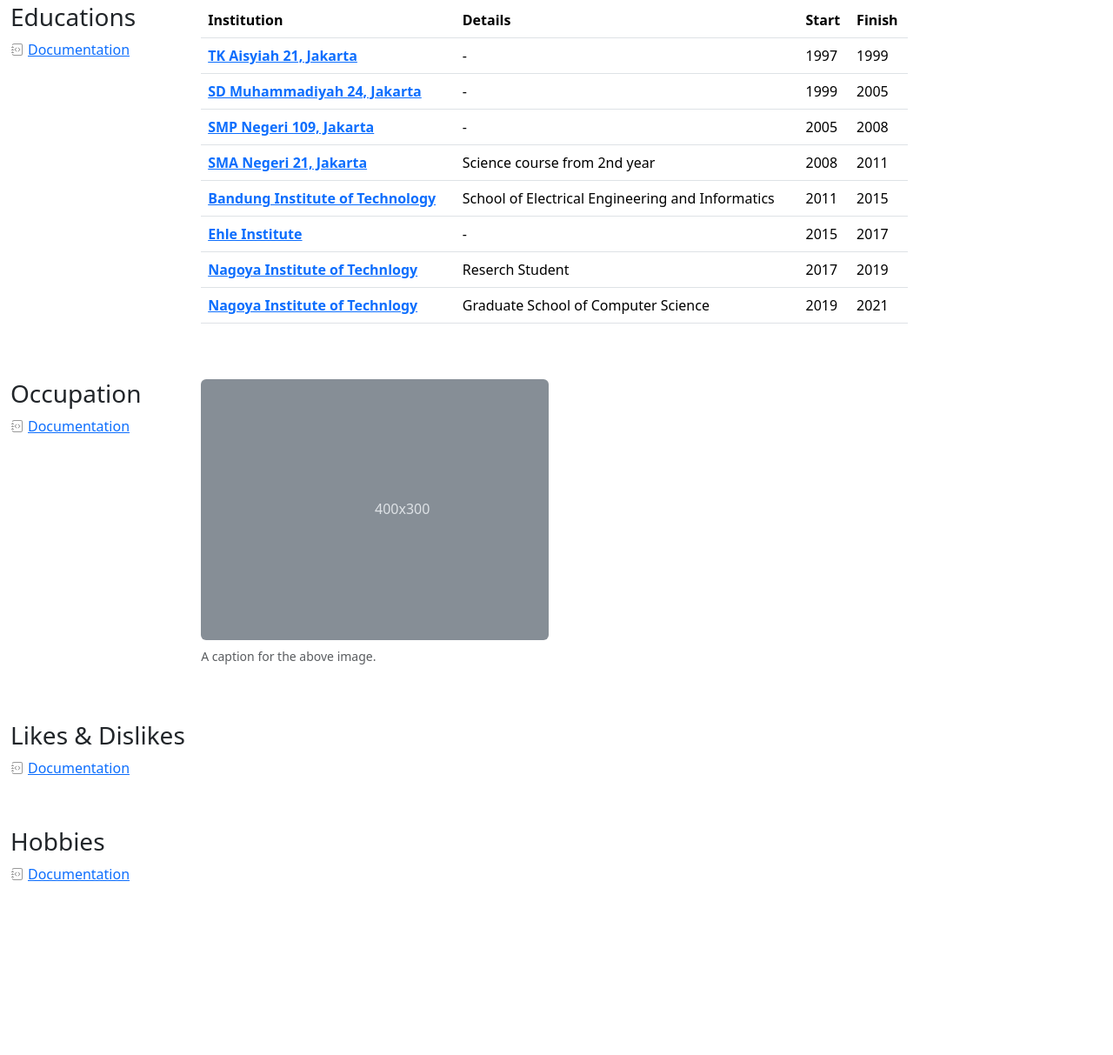
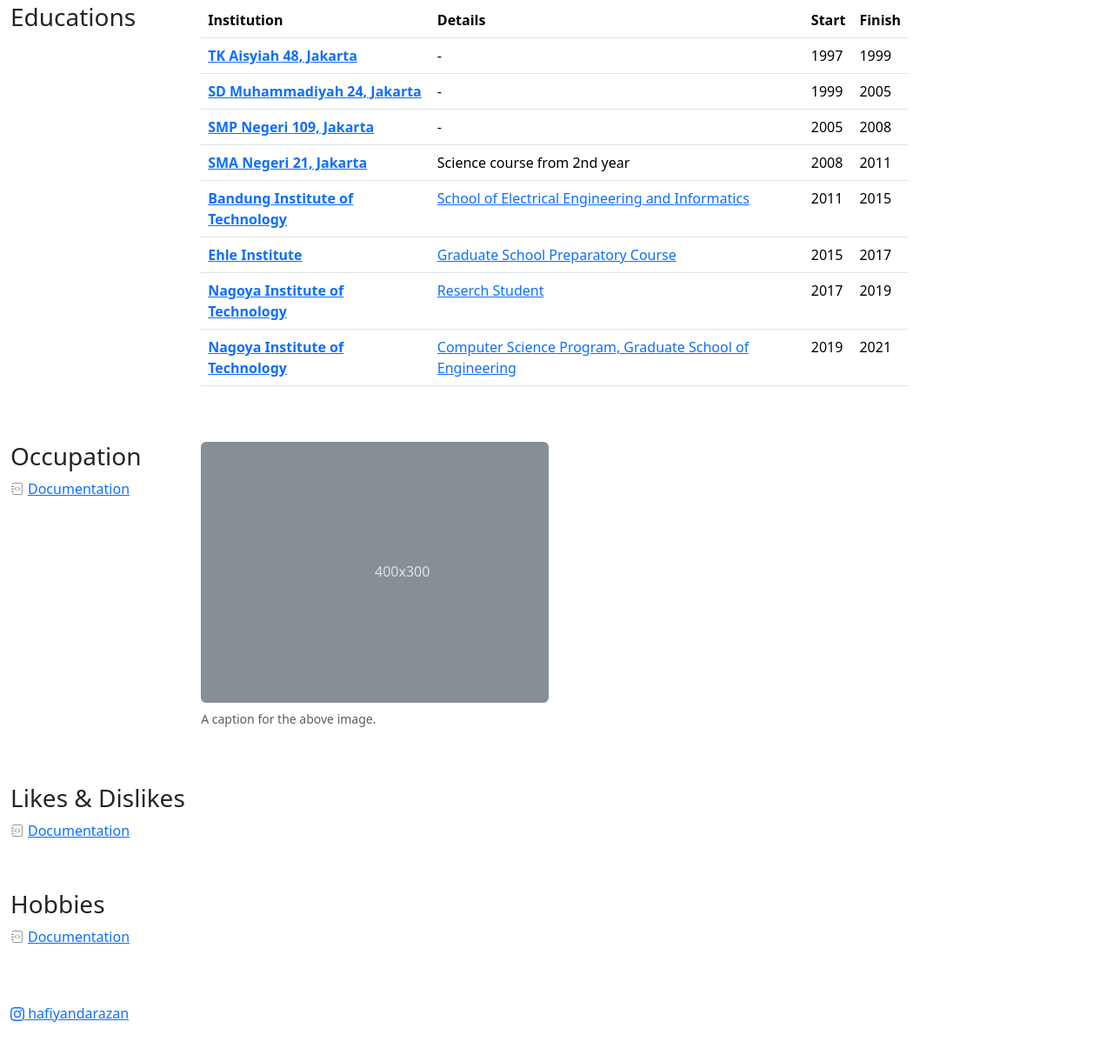
Before and after one commit to hrazan/my-own-website, a plain HTML site: page public/aboutme.html in a window 1280 px wide. Shown: the part 1777-2990 px from the top of the page at 87% size. Before the commit the page ends 2818 px from the top, so only its background shows below. Drawn offline with nearby package versions, Linux system fonts and the light colour scheme.

Commit message:
update
added links for educations

```diff
--- a/public/aboutme.html
+++ b/public/aboutme.html
@@ -120,9 +120,7 @@
       <article class="my-3" id="aboutme-educations">
         <div class="bd-heading sticky-xl-top align-self-start mt-5 mb-3 mt-xl-0 mb-xl-2">
           <h3>Educations</h3>
-          <a class="d-flex align-items-center" href="/docs/5.3/content/tables/">Documentation</a>
         </div>
-
         <div>
           <div class="bd-example-snippet bd-code-snippet">
             <div class="bd-example m-0 border-0">
@@ -138,7 +136,7 @@
                 <tbody>
                   <tr>
                     <th scope="row">
-                      <a href="https://www.google.com">TK Aisyiah 21, Jakarta</a>
+                      <a href="https://maps.app.goo.gl/mBvNvXbthZooe3wVA">TK Aisyiah 48, Jakarta</a>
                     </th>
                     <td>-</td>
                     <td>1997</td>
@@ -146,7 +144,7 @@
                   </tr>
                   <tr>
                     <th scope="row">
-                      <a href="https://www.google.com">SD Muhammadiyah 24, Jakarta</a>
+                      <a href="https://maps.app.goo.gl/cLgCWpHpVGvJkw8i6">SD Muhammadiyah 24, Jakarta</a>
                     </th>
                     <td>-</td>
                     <td>1999</td>
@@ -154,7 +152,7 @@
                   </tr>
                   <tr>
                     <th scope="row">
-                      <a href="https://www.google.com">SMP Negeri 109, Jakarta</a>
+                      <a href="https://maps.app.goo.gl/229KMwreUsgFQJUe8">SMP Negeri 109, Jakarta</a>
                     </th>
                     <td>-</td>
                     <td>2005</td>
@@ -162,7 +160,7 @@
                   </tr>
                   <tr>
                     <th scope="row">
-                      <a href="https://www.google.com">SMA Negeri 21, Jakarta</a>
+                      <a href="https://maps.app.goo.gl/ptt7eKEXNyNBKVHv8">SMA Negeri 21, Jakarta</a>
                     </th>
                     <td>Science course from 2nd year</td>
                     <td>2008</td>
@@ -170,33 +168,48 @@
                   </tr>
                   <tr>
                     <th scope="row">
-                      <a href="https://www.google.com">Bandung Institute of Technology</a>
+                      <a href="https://www.itb.ac.id/">Bandung Institute of Technology</a>
                     </th>
-                    <td>School of Electrical Engineering and Informatics</td>
+                    <td>
+                      <a href="https://stei.itb.ac.id/">School of Electrical Engineering and Informatics</a>
+                    </td>
                     <td>2011</td>
                     <td>2015</td>
                   </tr>
                   <tr>
                     <th scope="row">
-                      <a href="https://www.google.com">Ehle Institute</a>
+                      <a href="https://jls.ehle.ac.jp/en/">Ehle Institute</a>
                     </th>
-                    <td>-</td>
+                    <td>
+                      <a href="https://jls.ehle.ac.jp/en/graduate_school_preparatory_course/">Graduate School
+                        Preparatory Course</a>
+                    </td>
                     <td>2015</td>
                     <td>2017</td>
                   </tr>
                   <tr>
                     <th scope="row">
-                      <a href="https://www.google.com">Nagoya Institute of Technlogy</a>
+                      <a href="https://www.nitech.ac.jp/eng/">Nagoya Institute of Technology</a>
                     </th>
-                    <td>Reserch Student</td>
+                    <td>
+                      <a href="https://www.nitech.ac.jp/int/news/9988.html">
+                        Reserch Student
+                      </a>
+                    </td>
                     <td>2017</td>
                     <td>2019</td>
                   </tr>
                   <tr>
                     <th scope="row">
-                      <a href="https://www.google.com">Nagoya Institute of Technlogy</a>
+                      <a href="https://www.nitech.ac.jp/eng/">
+                        Nagoya Institute of Technology
+                      </a>
                     </th>
-                    <td>Graduate School of Computer Science</td>
+                    <td>
+                      <a href="https://www.cs.nitech.ac.jp/english/curriculum/">
+                        Computer Science Program, Graduate School of Engineering
+                      </a>
+                    </td>
                     <td>2019</td>
                     <td>2021</td>
                   </tr>
@@ -252,6 +265,15 @@
         </div>
       </article>
     </section>
+
+    <a class="my-4 pb-4" href="https://www.instagram.com/hafiyandarazan/">
+      <svg xmlns="http://www.w3.org/2000/svg" width="16" height="16" fill="currentColor" class="bi bi-instagram"
+        viewBox="0 0 16 16">
+        <path
+          d="M8 0C5.829 0 5.556.01 4.703.048 3.85.088 3.269.222 2.76.42a3.9 3.9 0 0 0-1.417.923A3.9 3.9 0 0 0 .42 2.76C.222 3.268.087 3.85.048 4.7.01 5.555 0 5.827 0 8.001c0 2.172.01 2.444.048 3.297.04.852.174 1.433.372 1.942.205.526.478.972.923 1.417.444.445.89.719 1.416.923.51.198 1.09.333 1.942.372C5.555 15.99 5.827 16 8 16s2.444-.01 3.298-.048c.851-.04 1.434-.174 1.943-.372a3.9 3.9 0 0 0 1.416-.923c.445-.445.718-.891.923-1.417.197-.509.332-1.09.372-1.942C15.99 10.445 16 10.173 16 8s-.01-2.445-.048-3.299c-.04-.851-.175-1.433-.372-1.941a3.9 3.9 0 0 0-.923-1.417A3.9 3.9 0 0 0 13.24.42c-.51-.198-1.092-.333-1.943-.372C10.443.01 10.172 0 7.998 0zm-.717 1.442h.718c2.136 0 2.389.007 3.232.046.78.035 1.204.166 1.486.275.373.145.64.319.92.599s.453.546.598.92c.11.281.24.705.275 1.485.039.843.047 1.096.047 3.231s-.008 2.389-.047 3.232c-.035.78-.166 1.203-.275 1.485a2.5 2.5 0 0 1-.599.919c-.28.28-.546.453-.92.598-.28.11-.704.24-1.485.276-.843.038-1.096.047-3.232.047s-2.39-.009-3.233-.047c-.78-.036-1.203-.166-1.485-.276a2.5 2.5 0 0 1-.92-.598 2.5 2.5 0 0 1-.6-.92c-.109-.281-.24-.705-.275-1.485-.038-.843-.046-1.096-.046-3.233s.008-2.388.046-3.231c.036-.78.166-1.204.276-1.486.145-.373.319-.64.599-.92s.546-.453.92-.598c.282-.11.705-.24 1.485-.276.738-.034 1.024-.044 2.515-.045zm4.988 1.328a.96.96 0 1 0 0 1.92.96.96 0 0 0 0-1.92m-4.27 1.122a4.109 4.109 0 1 0 0 8.217 4.109 4.109 0 0 0 0-8.217m0 1.441a2.667 2.667 0 1 1 0 5.334 2.667 2.667 0 0 1 0-5.334" />
+      </svg>
+      hafiyandarazan
+    </a>
   </div>
 
   <script src="https://cdn.jsdelivr.net/npm/bootstrap@5.3.3/dist/js/bootstrap.bundle.min.js"
```
